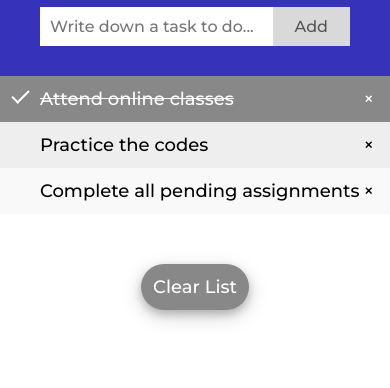
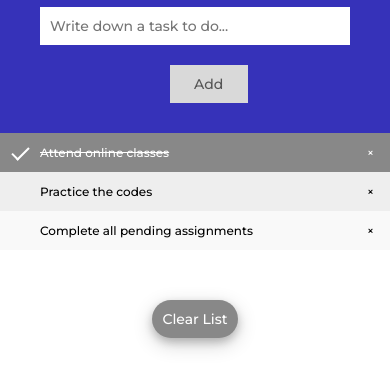
Before and after one commit to SamarjeetBanik/to-do-list, a plain HTML site: page index.html in a window 390 px wide. Shown: the part 72-460 px from the top of the page. Drawn offline with Linux system fonts and the light colour scheme.

Commit message:
modification in main.css regarding mobile view

```diff
--- a/main.css
+++ b/main.css
@@ -98,7 +98,6 @@ input {
     font-size: 16px;
     cursor: pointer;
     transition: 0.3s;
-    border-radius: 0;
 }
 
 .addBtn:hover {
@@ -121,3 +120,41 @@ input {
     background-color: #3632b9;
     color: white;
 }
+
+@media screen and (max-width: 430px)
+{
+    input {
+        margin-right: 0;
+        margin-bottom: 20px;
+        width: 100%;
+        font-size: 14px;
+    }
+
+    .addBtn {
+        margin-left: 130px;
+        font-size: 14px;
+    }
+
+    ul li {
+        font-size: 12px;
+    }
+
+    #clear-list{
+        padding: 10px;
+        font-size: 14px;
+    }
+}
+@media screen and (max-width: 380px)
+{
+    .addBtn {
+        margin-left: 110px;
+        font-size: 14px;
+    }
+}
+@media screen and (max-width: 325px)
+{
+    .addBtn {
+        margin-left: 88px;
+        font-size: 14px;
+    }
+}
```
